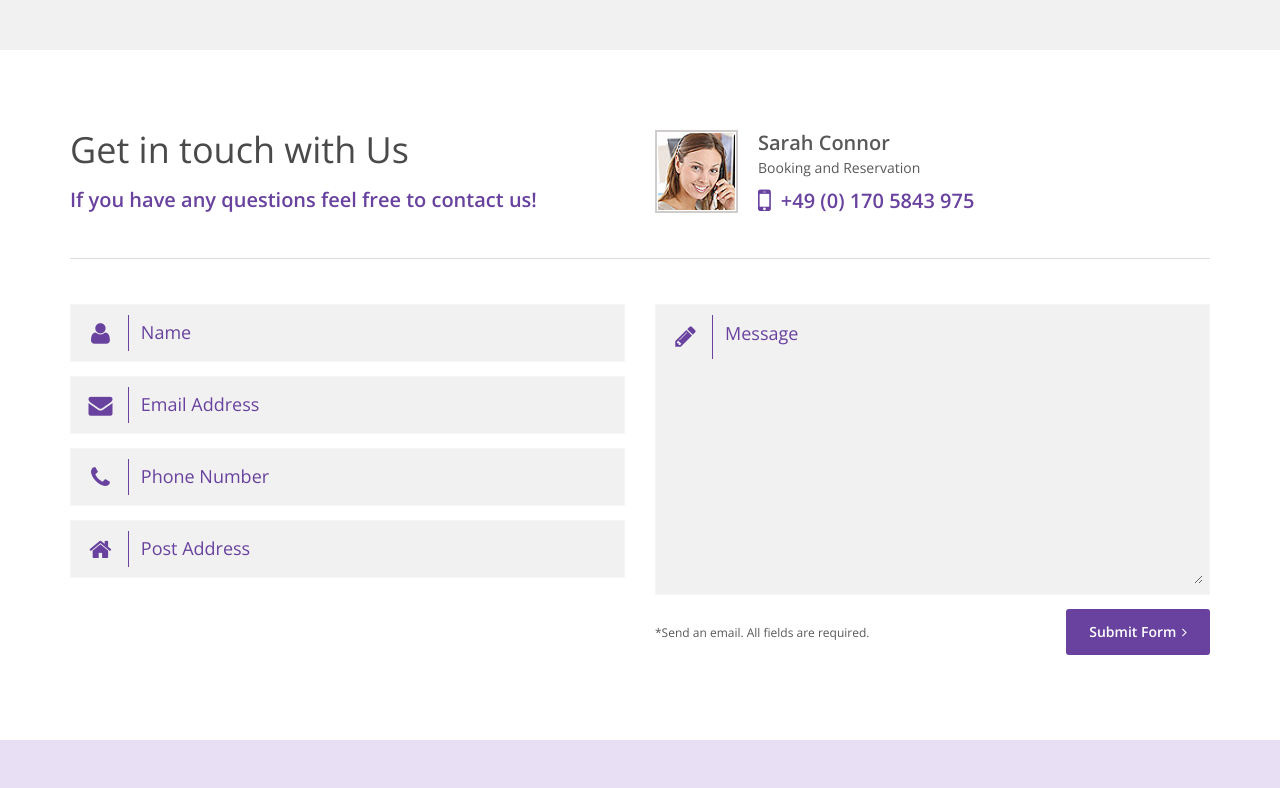
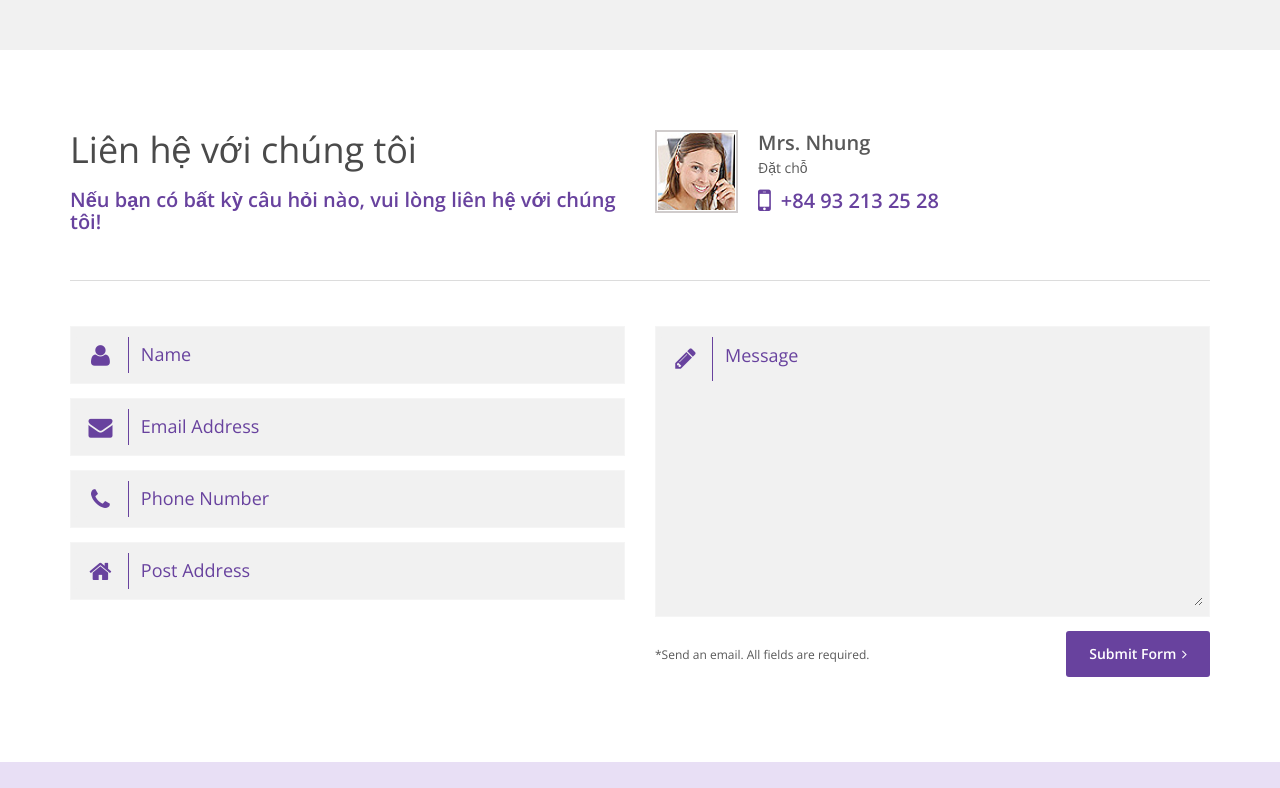
Before and after one commit to khanhlv/mynyhousedalat.com, a plain HTML site: page index.html in a window 1280 px wide. Shown: the part 7300-8088 px from the top of the page. Drawn offline with nearby package versions, Linux system fonts and the light colour scheme.

Commit message:
update contact

```diff
--- a/index.html
+++ b/index.html
@@ -1044,17 +1044,17 @@
                     <div class="contact-header">
                         <div class="row">
                             <div class="col-md-6">
-                                <h2>Get in touch with Us</h2>
+                                <h2>Liên hệ với chúng tôi</h2>
 
-                                <h3>If you have any questions feel free to contact us!</h3>
+                                <h3>Nếu bạn có bất kỳ câu hỏi nào, vui lòng liên hệ với chúng tôi!</h3>
                             </div>
                             <div class="col-md-6">
                                 <div class="contact-img">
                                     <img class="img-responsive" src="assets/img/contact-img.jpg" alt="Contact Image"/>
                                 </div>
-                                <div class="contact-person">Sarah Connor</div>
-                                <div class="contact-title">Booking and Reservation</div>
-                                <div class="contact-phone"><i class="fa fa-mobile"></i>+49 (0) 170 5843 975</div>
+                                <div class="contact-person">Mrs. Nhung</div>
+                                <div class="contact-title">Đặt chỗ</div>
+                                <div class="contact-phone"><i class="fa fa-mobile"></i>+84 93 213 25 28</div>
                             </div>
                         </div>
                     </div>
@@ -1113,7 +1113,7 @@
                     <p class="address-info">Nếu bạn có thắc mắc hoặc cần thêm thông tin, vui lòng gọi cho chúng tôi:</p>
                     <ul class="phones">
                         <li><i class="fa fa-phone"></i> +84 93 862 93 69</li>
-						<li><i class="fa fa-phone"></i> +84 93 213 25 28</li>
+			<li><i class="fa fa-phone"></i> +84 93 213 25 28</li>
                     </ul>
                 </div>
             </div>
```
